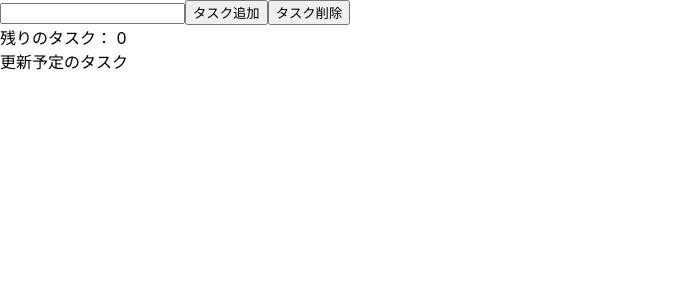
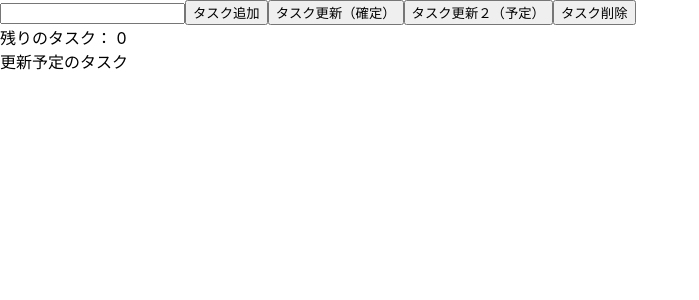
Before and after one commit to project-sa-git/react-tutorial-todo, a React (Create React App) app: page / in a window 1280 px wide. Shown: the top 300 px of the page, without its empty margins (0-699 px from the left). Built offline with nearby package versions, Linux system fonts and the light colour scheme; the HTML template or start-up script is replaced by a standard one.

Commit message:
更新追加

```diff
--- a/src/App.js
+++ b/src/App.js
@@ -43,6 +43,8 @@ function App() {
       <TodoList todos={todos} toggleTodo={toggleTodo} />
       <input type="text" ref={todoNameRef} />
       <button onClick={handleAddTodo}>タスク追加</button>
+      <button>タスク更新（確定）</button>
+      <button>タスク更新２（予定）</button>
       <button onClick={handleClear}>タスク削除</button>
       <div>残りのタスク： {todos.filter((todo) => !todo.completed).length}</div>
       <div>更新予定のタスク</div>
```
